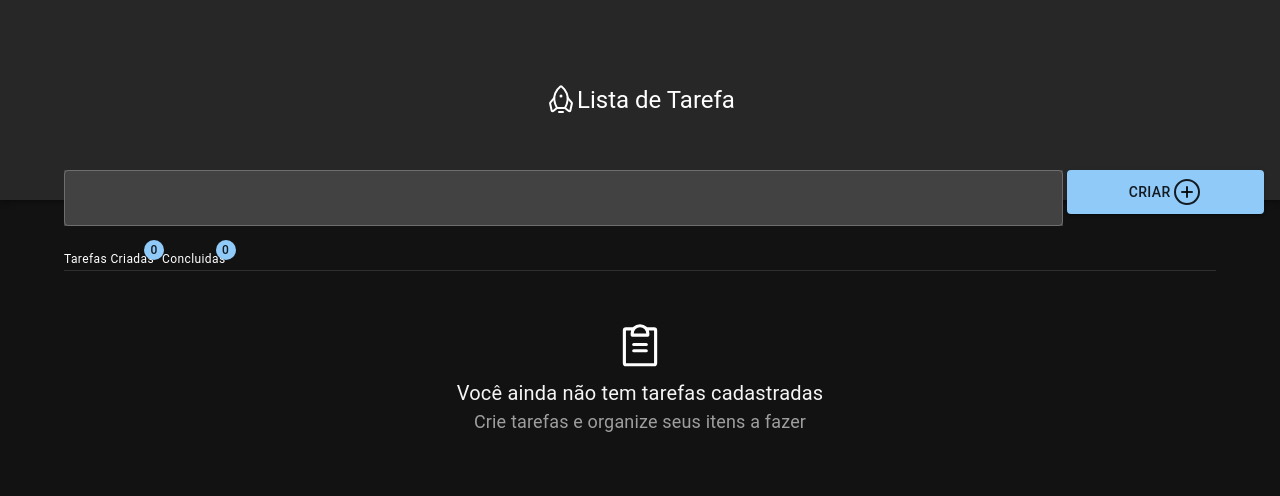
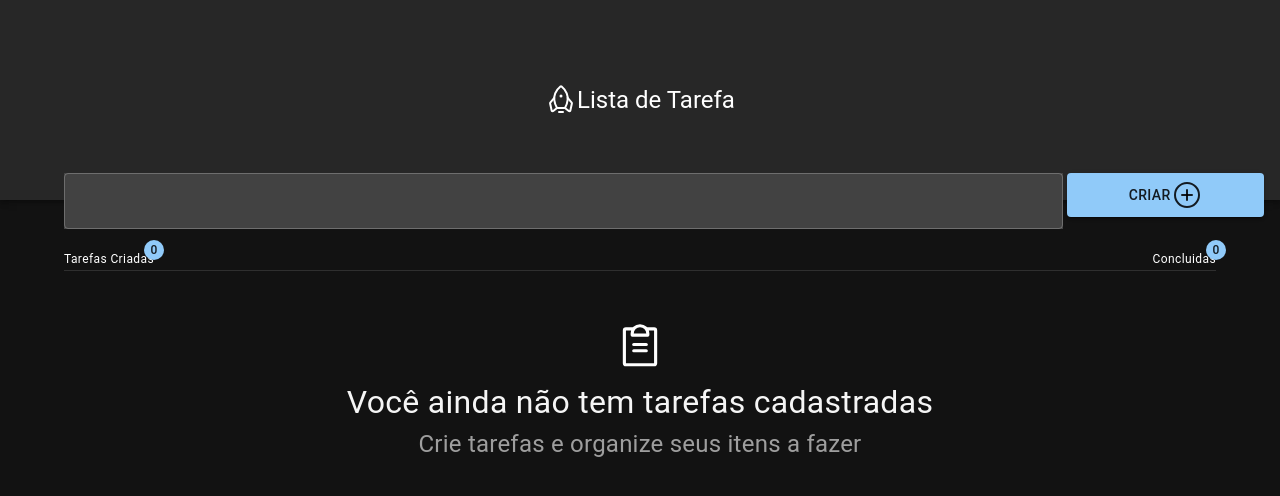
Before and after one commit to Sandra-Sedano/appTodosList, a React (Vite) app: page / in a window 1280 px wide. Shown: the top 496 px of the page. Built offline with nearby package versions, Linux system fonts and the light colour scheme.

Commit message:
aula 10/05

```diff
--- a/src/App.tsx
+++ b/src/App.tsx
@@ -1,7 +1,7 @@
 import { Theme } from "./theme/Theme"
 import { AppBar, Badge, Button, colors, Divider, Grid, TextField, Toolbar, Typography, useTheme } from "@mui/material";
 import { Container, spacing } from "@mui/system";
-import { PlusCircle, Rocket, ClipboardText } from "phosphor-react";
+import { PlusCircle, Rocket, ClipboardText, TextAlignJustify } from "phosphor-react";
 import { grey } from '@mui/material/colors';
 import { useState } from 'react';
 
@@ -34,31 +34,36 @@ function App() {
             position: 'relative',
             paddingTop: '50px'
           }}>
+
             <Grid container spacing={tema.spacing(0.5)} sx={{
               position: 'absolute',
-              top: '-30px'
+              top: '-27px',
+             justifyContent: 'center'
             }}>
-              <Grid item xl={8} sm={10}>
+              <Grid item xl={7} sm={10} xs={7}>
                 <TextField variant="outlined" name="task" fullWidth sx={{
                   backgroundColor: colors.grey[800]
                 }} />
               </Grid>
-              <Grid item xl={4} sm={2} xs={2}>
+              <Grid item xl={4.5} sm={2} xs={2}>
                 <Button variant="contained" fullWidth sx={{
                   heigh: '100%'
                 }}> <span> Criar</span>   <PlusCircle size={32} /></Button>
               </Grid>
             </Grid>
-            <Grid container spacing={tema.spacing(1)}>
-              <Grid item>
-                <Typography variant="caption" sx={{
-                  display: 'flex',
-                  alignItems: 'center',
-                  gap: tema.spacing(1)
 
-                }}>
+            <Grid container spacing={tema.spacing(5)}>
+
+              <Grid item xl={12} xs={12} sm={12} sx={{
+                display: 'flex',
+                justifyContent: 'space-between'
+              }}>
+
+                <Typography variant="caption">
                   <Badge color='primary' badgeContent={0} showZero> Tarefas Criadas</Badge>
-                  <Badge  color='primary' badgeContent={0} showZero> Concluidas</Badge>
+                </Typography>
+                <Typography variant="caption">
+                  <Badge color='primary' badgeContent={0} showZero> Concluidas</Badge>
                 </Typography>
 
               </Grid>
@@ -67,17 +72,17 @@ function App() {
 
             <Divider />
 
-            <Grid  container sx={{
+            <Grid container sx={{
               textAlign: 'center',
               alignItems: 'center',
-             padding: '50px',
+              padding: '50px',
 
             }}>
               <Grid xl={12} xs={12}>
                 <ClipboardText size={50} />
                 <Typography sx={{
                   color: colors.grey[100],
-                  fontSize: '20px'
+                  fontSize: '200%'
 
                 }}>
                   Você ainda não tem tarefas cadastradas
@@ -85,7 +90,7 @@ function App() {
 
                 <Typography sx={{
                   color: colors.grey[500],
-                  fontSize: '18px'
+                  fontSize: '150%'
                 }}>
                   Crie tarefas e organize seus itens a fazer
                 </Typography>
```
